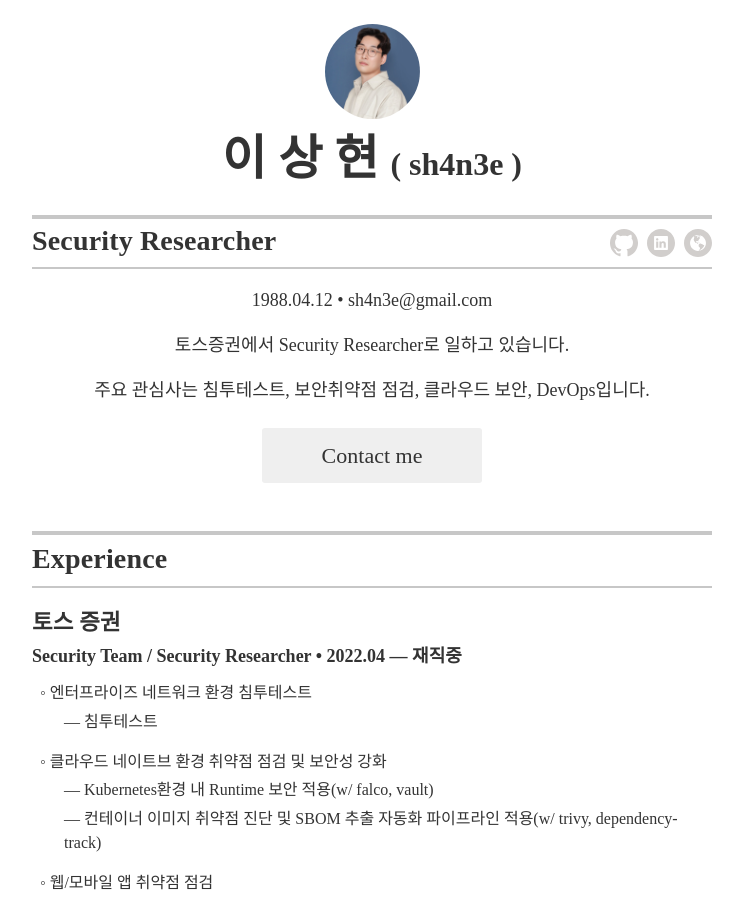
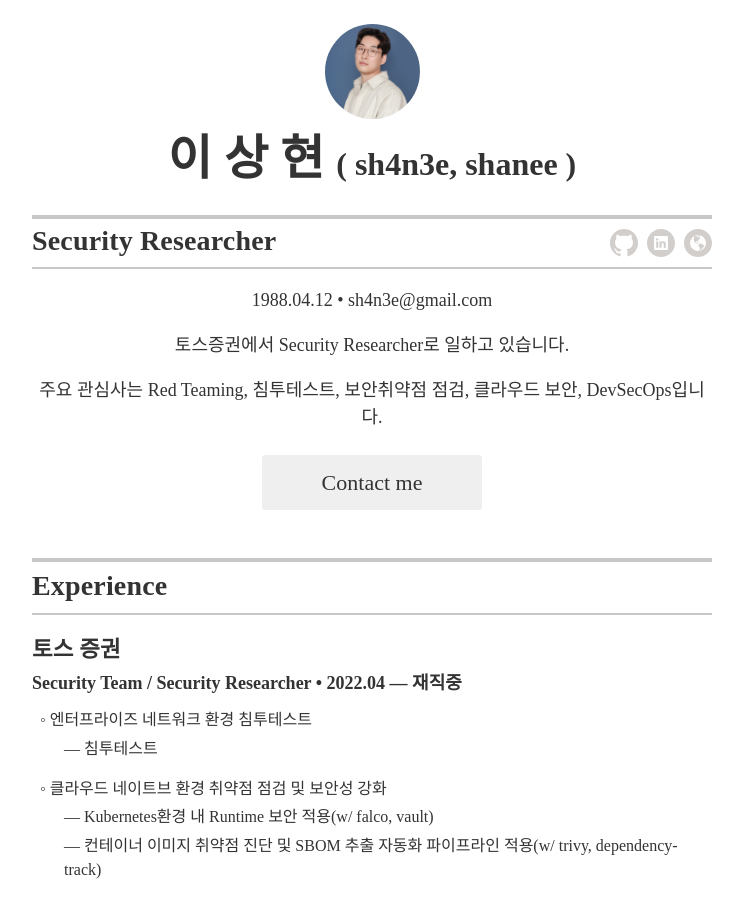
Before and after one commit to sh4n3e/resume, a Jekyll site: the page built from index.html, in a window 1280 px wide and 900 px high. Shown: the whole window, without its empty margins (268-1011 px from the left). Built offline with Jekyll 4.4.1, drawn with Linux system fonts in a browser that asks for light colours.

Commit message:
Update resume details and contact information

```diff
--- a/_config.yml
+++ b/_config.yml
@@ -66,20 +66,20 @@
 ko:
   # Resume settings
   resume_avatar:                  "true"
-  resume_name:                    "이 상 현 <t style='font-size: 2rem'>( sh4n3e )</t>"
+  resume_name:                    "이 상 현 <t style='font-size: 2rem'>( sh4n3e, shanee )</t>"
   resume_title:                   "Security Researcher"
 
   # used for the contact button in _layouts/resume.html
   resume_contact_email:           "sh4n3e@gmail.com"
 
   # the next two items are used for schema itemprops in _layouts/resume.html
-  resume_contact_telephone:       "+82-50-6988-8080"
+  # resume_contact_telephone:       "+82-50-6988-8080"
   resume_contact_address:         "Seoul, Republic of Korea"
 
-  resume_header_contact_info:     "Seoul, Republic of Korea • +82-50-6988-8080 • sh4n3e@gmail.com"
+  resume_header_contact_info:     "Seoul, Republic of Korea • sh4n3e@gmail.com"
   display_header_contact_info:    "false"
 
-  resume_header_intro: "<p>1988.04.12 • sh4n3e@gmail.com</p><p>토스증권에서 Security Researcher로 일하고 있습니다.</p><p>주요 관심사는 침투테스트, 보안취약점 점검, 클라우드 보안, DevOps입니다.</p>"
+  resume_header_intro: "<p>1988.04.12 • sh4n3e@gmail.com</p><p>토스증권에서 Security Researcher로 일하고 있습니다.</p><p>주요 관심사는 Red Teaming, 침투테스트, 보안취약점 점검, 클라우드 보안, DevSecOps입니다.</p>"
 
   # use "yes" to display the email contact button,
   # "no" to display an "I'm not looking for work" message,
@@ -97,18 +97,14 @@
   # resume_section_links:           true
   # resume_section_associations:    true
   # resume_section_interests:       true
+  resume_section_certificates:    true
 
   # Resume social links
   # uncomment the options you wish to display, and add your own URL
   resume_social_links:
     resume_github_url:            "https://github.com/sh4n3e"
-    #resume_twitter_url:           "http://twitter.com/sh4n3e"
-    #resume_dribbble_url:          "https://dribbble.com/jag"
-    #resume_facebook_url:          "insert Facebook URL here"
     resume_linkedin_url:          "https://www.linkedin.com/in/sh4n3e"
-    # resume_instagram_url:         "insert your Instagram URL here"
     resume_website_url:           "http://sh4n3e.github.io/resume"
-    #resume_medium_url:            "https://medium.com/@jglovier"
   resume_print_social_links:      true
 
   # Design settings
```
